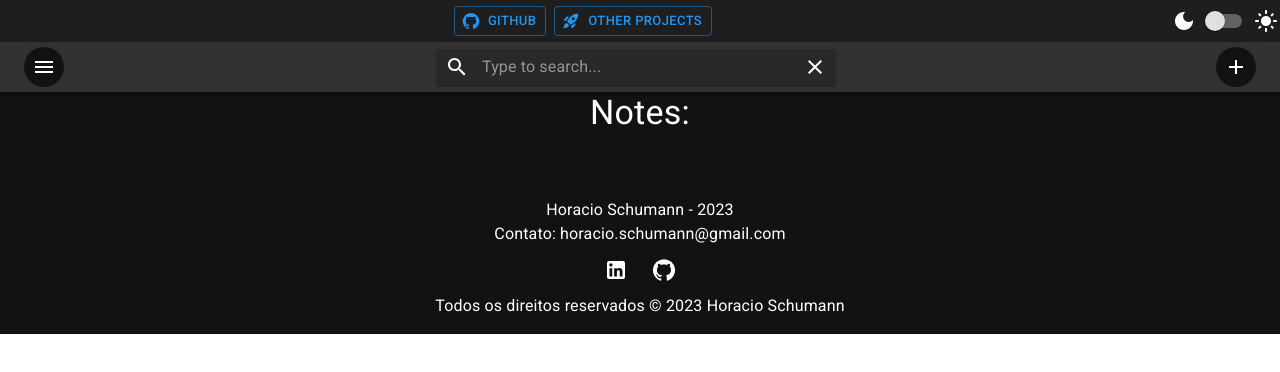
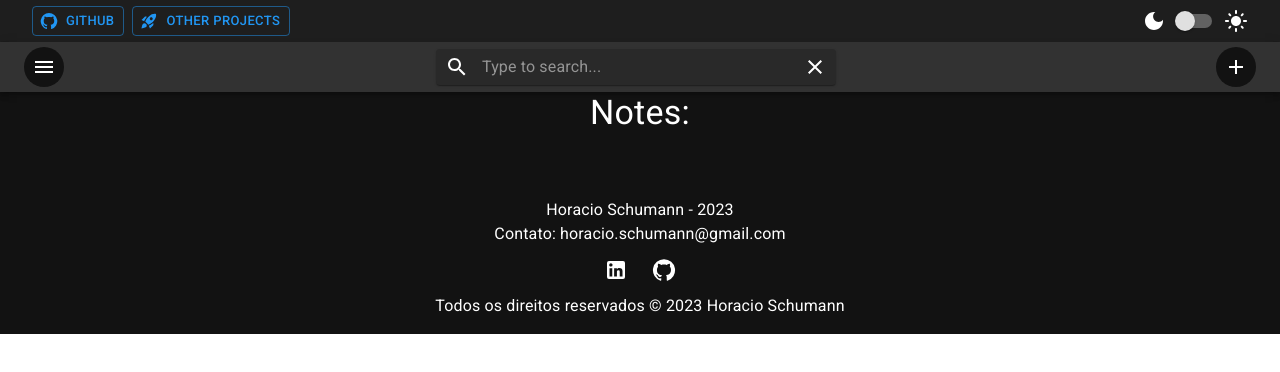
Before and after one commit to horaciosdev/react-notes, a React (Vite) app: page / in a window 1280 px wide. Shown: the top 372 px of the page. Built offline with nearby package versions, Linux system fonts and the light colour scheme.

Commit message:
style: change justify content to space-between and add padding

```diff
--- a/src/components/Header.tsx
+++ b/src/components/Header.tsx
@@ -11,15 +11,14 @@ export default function Header(props: any) {
       sx={{
         bgcolor: "background.paper",
         display: "flex",
-        justifyContent: "center",
+        justifyContent: "space-between",
         alignItems: "center",
-        p: "2px",
+        p: "2px 2rem",
         gap: 1,
       }}
     >
       <Box
         sx={{
-          margin: "0 auto",
           display: "flex",
           justifyContent: "center",
           alignItems: "center",
```
